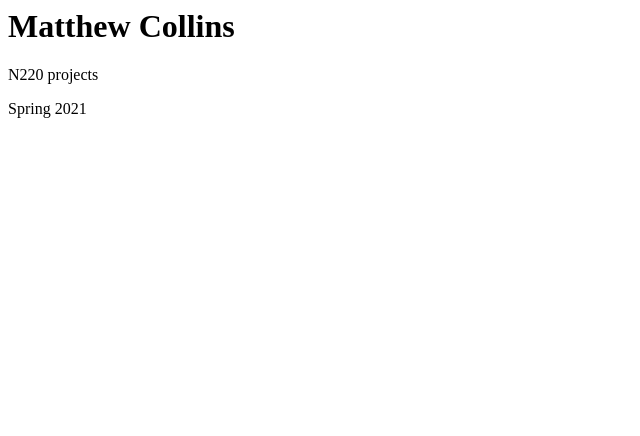
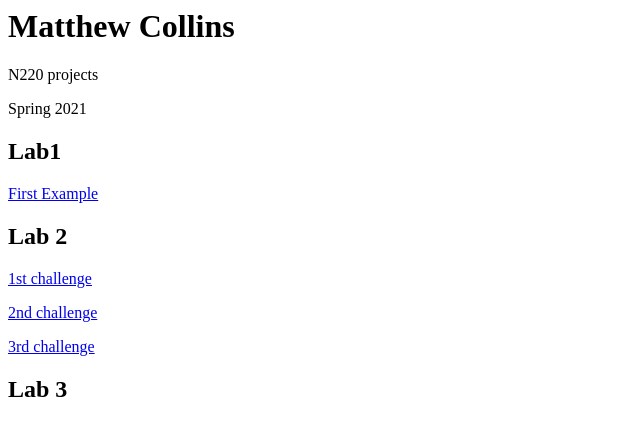
Before and after one commit to mars908/n220spring2021, a plain HTML site: page index.html in a window 1280 px wide. Shown: the whole page, without its empty margins (0-640 px from the left). Drawn offline with Linux system fonts and the light colour scheme.

Commit message:
adding labs

```diff
--- a/index.html
+++ b/index.html
@@ -5,5 +5,15 @@
         <p>N220 projects</p>
         <p>Spring 2021</p>
 
+        <h2>Lab1</h2>
+        <p><a href="labs/lab1/index.html">First Example</a></p>
+
+        <h2>Lab 2</h2>
+        <p><a href="labs/lab1/index.html">1st challenge</a></p>
+        <p><a href="labs/lab1/index.html">2nd challenge</a></p>
+        <p><a href="labs/lab1/index.html">3rd challenge</a></p>
+
+        <h2>Lab 3</h2>
+
     </body>
 </html>
```
Also changed, not shown: labs/lab1/index.html (added, +12 -0 lines).
